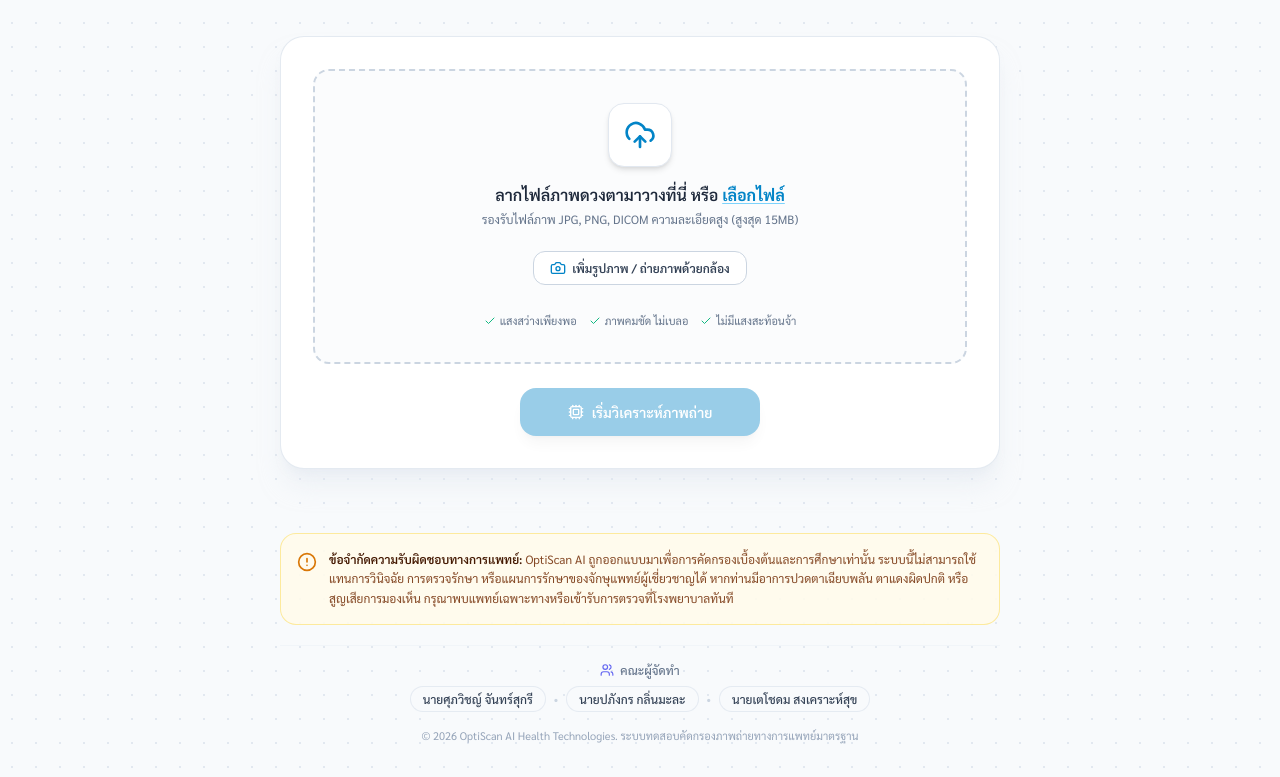
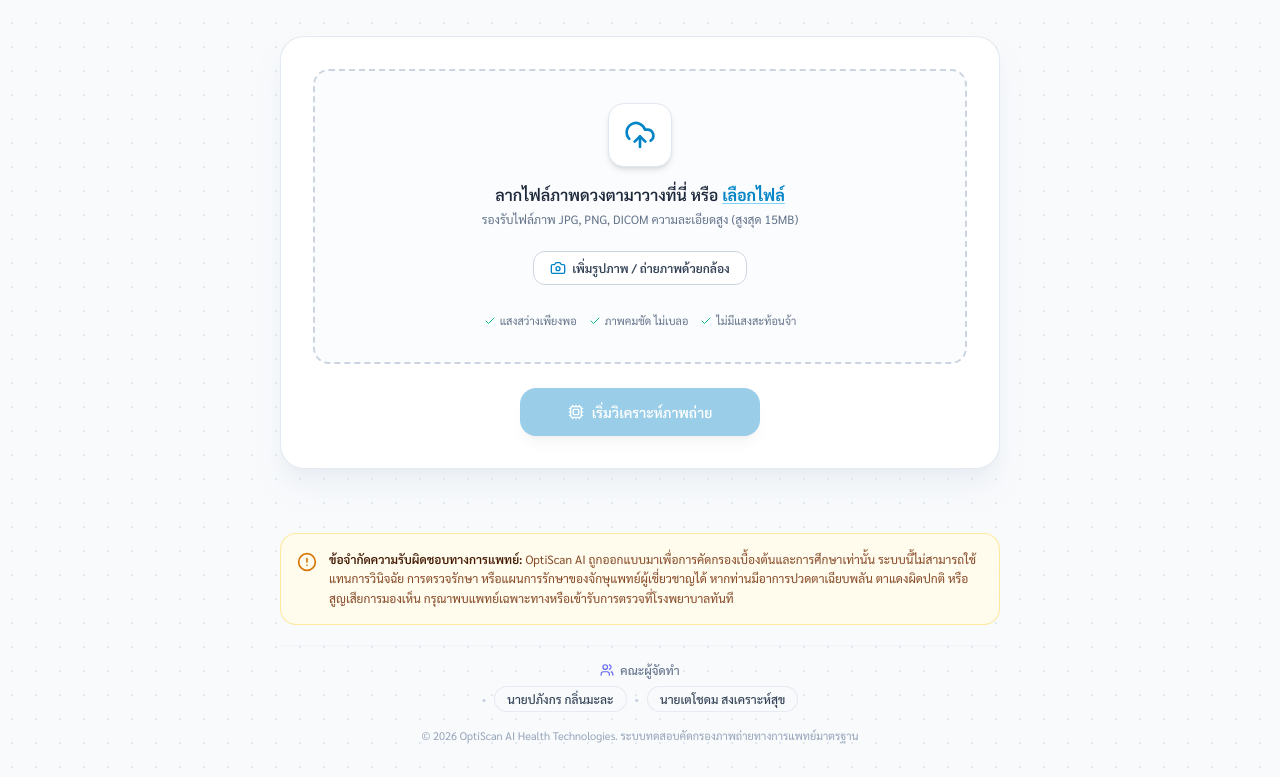
Before and after one commit to jawidbhha-dot/my_web, a plain HTML site: page index.html in a window 1280 px wide. Shown: the part 253-1030 px from the top of the page. Drawn offline with nearby package versions, Linux system fonts and the light colour scheme.

Commit message:
Update index.html

```diff
--- a/index.html
+++ b/index.html
@@ -382,9 +382,6 @@
         <span>คณะผู้จัดทำ</span>
       </div>
       <div class="flex flex-wrap items-center justify-center gap-2 text-xs">
-        <span class="inline-flex items-center px-3 py-1 rounded-full bg-slate-50 border border-slate-200/80 text-slate-700 shadow-2xs font-medium">
-          นายศุภวิชญ์ จันทร์สุกรี
-        </span>
         <span class="text-slate-300 hidden sm:inline">•</span>
         <span class="inline-flex items-center px-3 py-1 rounded-full bg-slate-50 border border-slate-200/80 text-slate-700 shadow-2xs font-medium">
           นายปภังกร กลิ่นมะละ
```
